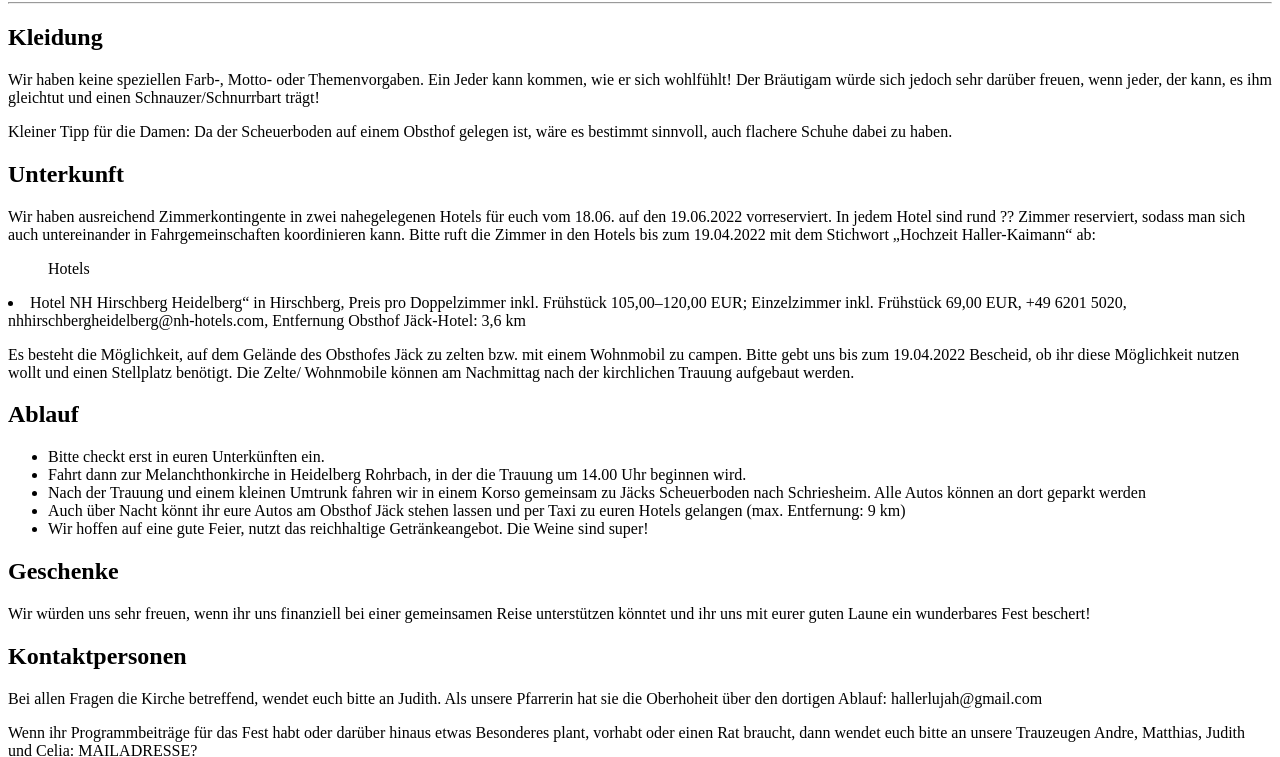
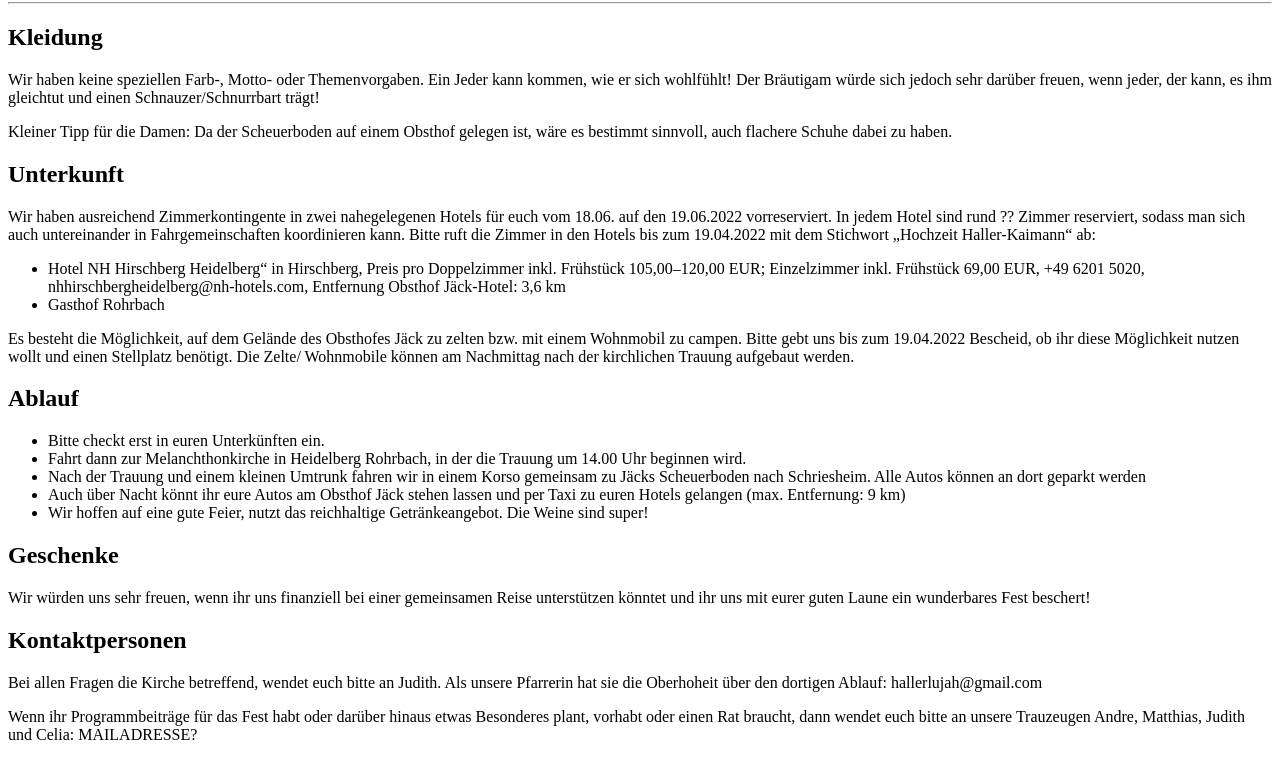
Before and after one commit to LutzLeichtathletik/WeddingPage, a plain HTML site: page index.html in a window 1280 px wide. Shown: the part 78-835 px from the top of the page. Drawn offline with Linux system fonts and the light colour scheme.

Commit message:
Small update

```diff
--- a/index.html
+++ b/index.html
@@ -21,10 +21,12 @@
         vorreserviert. In jedem Hotel sind rund ?? Zimmer reserviert, sodass man sich auch untereinander in
         Fahrgemeinschaften koordinieren kann. Bitte ruft die Zimmer in den Hotels bis zum 19.04.2022 mit dem Stichwort
         „Hochzeit Haller-Kaimann“ ab:</p>
-    <ol>Hotels</ol>
+    <ul>
         <li>Hotel NH Hirschberg Heidelberg“ in Hirschberg, Preis pro Doppelzimmer inkl. Frühstück 105,00–120,00 EUR;
             Einzelzimmer inkl. Frühstück 69,00 EUR, +49 6201 5020, nhhirschbergheidelberg@nh-hotels.com, Entfernung
             Obsthof Jäck-Hotel: 3,6 km</li>
+        <li>Gasthof Rohrbach</li>
+    </ul>
     <p>Es besteht die Möglichkeit, auf dem Gelände des Obsthofes Jäck zu zelten bzw. mit einem Wohnmobil zu campen.
         Bitte gebt uns bis zum 19.04.2022 Bescheid, ob ihr diese Möglichkeit nutzen wollt und einen Stellplatz
         benötigt. Die Zelte/ Wohnmobile können am Nachmittag nach der kirchlichen Trauung aufgebaut werden.</p>
@@ -34,7 +36,8 @@
         <li>Fahrt dann zur Melanchthonkirche in Heidelberg Rohrbach, in der die Trauung um 14.00 Uhr beginnen wird.</li>
         <li>Nach der Trauung und einem kleinen Umtrunk fahren wir in einem Korso gemeinsam zu Jäcks Scheuerboden nach
             Schriesheim. Alle Autos können an dort geparkt werden</li>
-    <li>Auch über Nacht könnt ihr eure Autos am Obsthof Jäck stehen lassen und per Taxi zu euren Hotels gelangen (max.
+        <li>Auch über Nacht könnt ihr eure Autos am Obsthof Jäck stehen lassen und per Taxi zu euren Hotels gelangen
+            (max.
             Entfernung: 9 km)</li>
         <li>Wir hoffen auf eine gute Feier, nutzt das reichhaltige Getränkeangebot. Die Weine sind super!</li>
     </ul>
```
Lines whose indentation alone changed are shown as unchanged.
